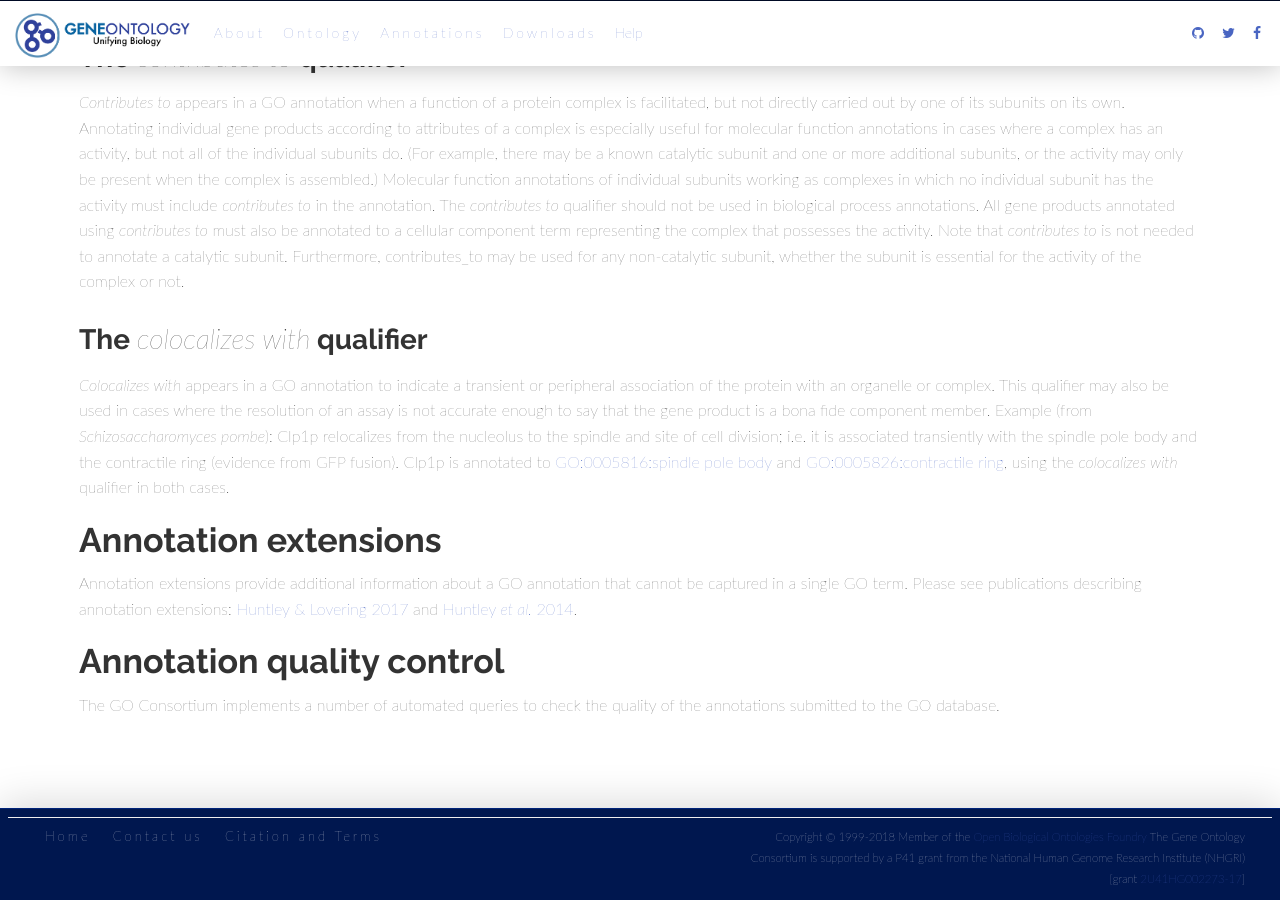
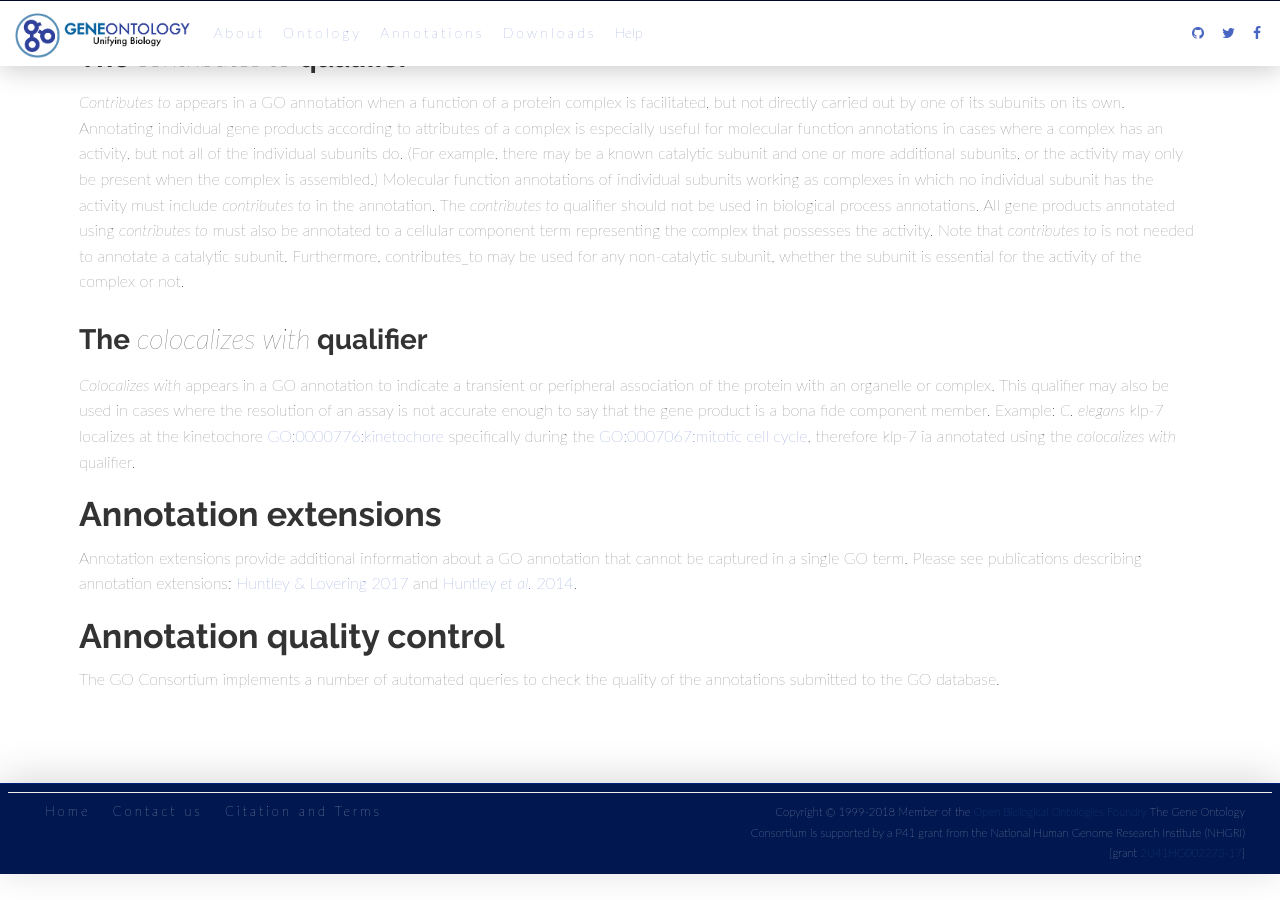
Before and after one commit to geneontology/geneontology.github.io, a Jekyll site: the page built from _docs/go-annotations.md, in a window 1280 px wide and 900 px high, scrolled down 1119 px. Built offline with Jekyll 4.4.1, drawn with Linux system fonts in a browser that asks for light colours; nearby versions of some CDN libraries; after the commit the page ends 1993 px from its top, so only the background shows below that.

Commit message:
Update go-annotations.md

```diff
--- a/_docs/go-annotations.md
+++ b/_docs/go-annotations.md
@@ -42,7 +42,7 @@ Associations of gene products to GO terms are statements that describe
 
 ### The *colocalizes with* qualifier
 
-*Colocalizes with* appears in a GO annotation to indicate a transient or peripheral association of the protein with an organelle or complex. This qualifier may also be used in cases where the resolution of an assay is not accurate enough to say that the gene product is a bona fide component member. Example (from *Schizosaccharomyces pombe*): Clp1p relocalizes from the nucleolus to the spindle and site of cell division; i.e. it is associated transiently with the spindle pole body and the contractile ring (evidence from GFP fusion). Clp1p is annotated to [GO:0005816:spindle pole body](http://amigo.geneontology.org/amigo/term/GO:0005816) and [GO:0005826:contractile ring](http://amigo.geneontology.org/amigo/term/GO:0005826), using the *colocalizes with* qualifier in both cases.
+*Colocalizes with* appears in a GO annotation to indicate a transient or peripheral association of the protein with an organelle or complex. This qualifier may also be used in cases where the resolution of an assay is not accurate enough to say that the gene product is a bona fide component member. Example: *C. elegans* klp-7 localizes at the kinetochore [GO:0000776:kinetochore](http://amigo.geneontology.org/amigo/term/GGO:0000776) specifically during the [GO:0007067:mitotic cell cycle](http://amigo.geneontology.org/amigo/term/GO:0007067), therefore klp-7 ia annotated using the *colocalizes with* qualifier.
 
 <!-- ????-->
 ## Annotation extensions
```
